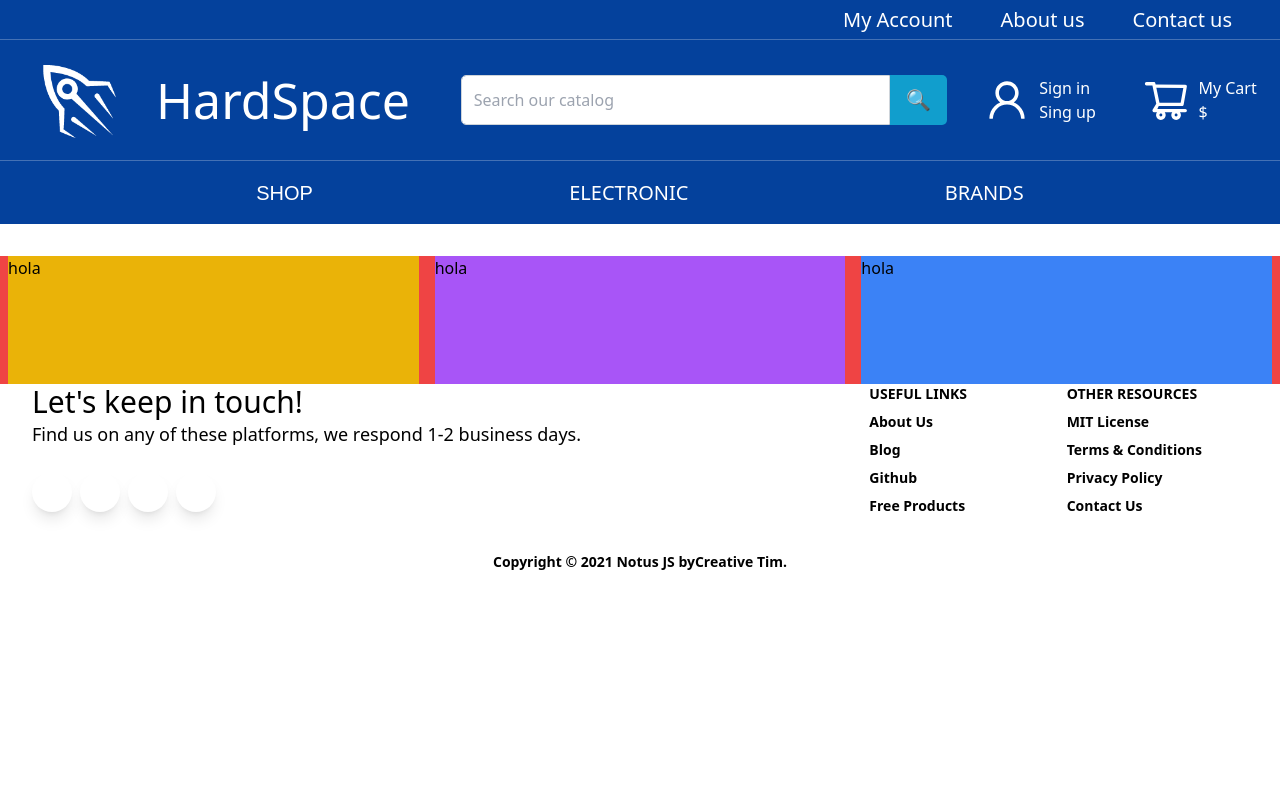
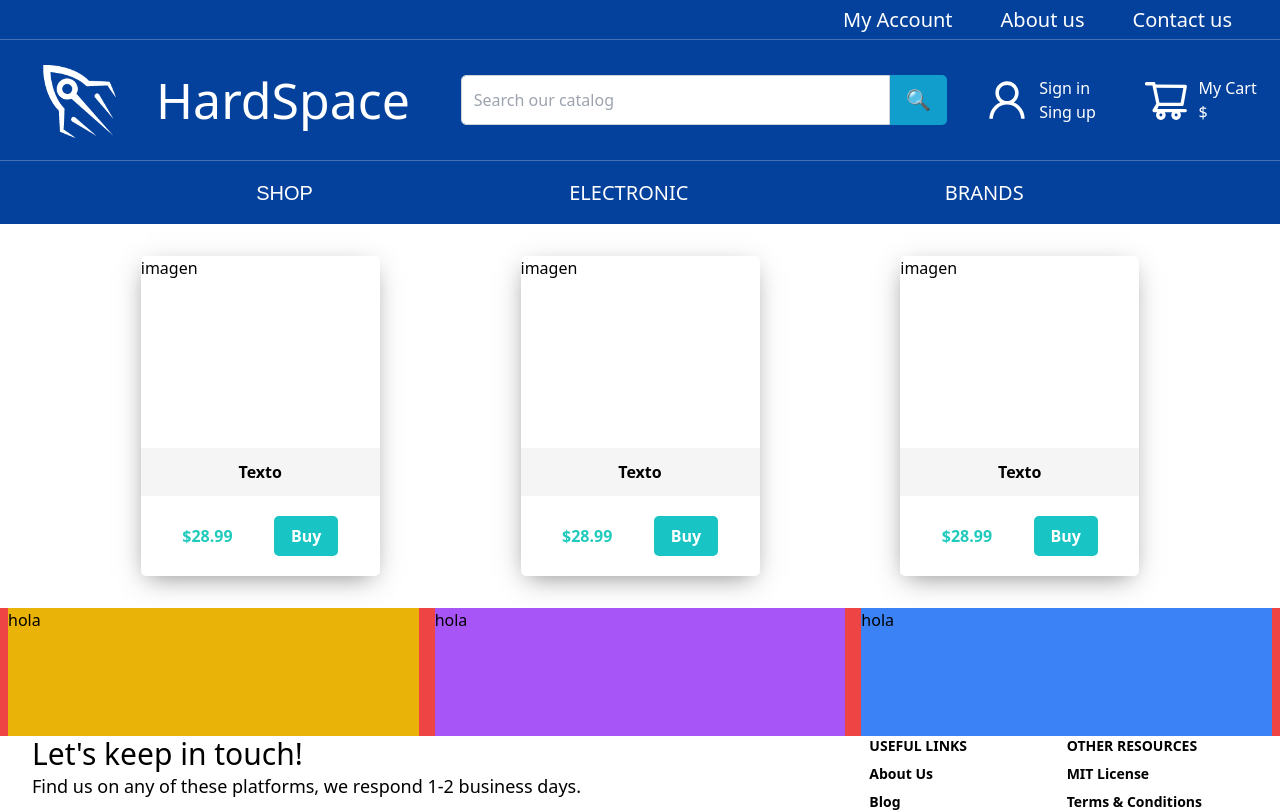
Before and after one commit to lucianhoff/hardspace-webapp, a React (Create React App) app in the folder frontend/: page /products in a window 1280 px wide. Shown: the top 812 px of the page. Built offline with nearby package versions, Linux system fonts and the light colour scheme; some icons are missing.

Commit message:
Products 0.5

```diff
--- a/frontend/src/App.css
+++ b/frontend/src/App.css
@@ -47,79 +47,72 @@
   }
 }
 
-
 /* images */
 
-.containerCarousel{
+.containerCarousel {
   height: 400px;
-  padding:2rem;
+  padding: 2rem;
 }
 
-.titleCarousel{
+.titleCarousel {
   font-size: 20px;
-  margin:2rem;
+  margin: 2rem;
   font-weight: bold;
   border-bottom: 1px solid rgb(25, 196, 196);
   display: inline;
 }
 
-.cardCarousel{
+.cardCarousel {
   margin-top: 2rem;
-  display:flex;
+  display: flex;
   flex-direction: column;
   border-radius: 5px;
   height: 20rem;
-  color:rgb(0, 0, 0);
+  color: rgb(0, 0, 0);
   width: 239px;
-  justify-content: space-around!important;
-  box-shadow: -1px 7px 25px -7px rgba(74,70,70,0.67);
-  -webkit-box-shadow: -1px 7px 25px -7px rgba(74,70,70,0.67);
-  -moz-box-shadow: -1px 7px 25px -7px rgba(74,70,70,0.67);
+  justify-content: space-around !important;
+  box-shadow: -1px 7px 25px -7px rgba(74, 70, 70, 0.67);
+  -webkit-box-shadow: -1px 7px 25px -7px rgba(74, 70, 70, 0.67);
+  -moz-box-shadow: -1px 7px 25px -7px rgba(74, 70, 70, 0.67);
 }
 
-.slider{
-  margin:2rem!important;
+.slider {
+  margin: 2rem !important;
 }
-.imgCarousel{
+.imgCarousel {
   height: 12rem;
-
 }
 
-
-.txtCarousel{
-  display:flex;
+.txtCarousel {
+  display: flex;
   justify-content: center;
   height: 3rem;
   background-color: rgba(43, 43, 42, 0.048);
-  align-items:center;
+  align-items: center;
   font-weight: bold;
-
 }
 
-.txtCarousel:hover{
- color:rgb(32, 202, 188);
+.txtCarousel:hover {
+  color: rgb(32, 202, 188);
 }
 
-.price-button{
+.price-button {
   font-weight: bold;
   color: rgb(32, 202, 188);
-display:flex;
-justify-content: space-evenly;
-align-items:center;
-height: 5rem;
+  display: flex;
+  justify-content: space-evenly;
+  align-items: center;
+  height: 5rem;
 }
 
-.buttonCarousel{
+.buttonCarousel {
   font-weight: bold;
-  color:white;
+  color: white;
   padding: 0.5rem;
   background-color: rgb(25, 196, 196);
   border-radius: 5px;
   width: 5vw;
-
 }
-
-
 
 .slick-track {
   width: 100%;
@@ -127,8 +120,14 @@ height: 5rem;
 }
 .slick-slide {
   margin: 0 10px;
-
 }
 .slick-list {
   margin: 0 -20px;
 }
+
+.products {
+  display: flex;
+  flex-direction: row;
+  flex-wrap: wrap;
+  justify-content: space-evenly;
+}
--- a/frontend/src/App.js
+++ b/frontend/src/App.js
@@ -1,6 +1,7 @@
 //components
 import Footer from "./components/Footer";
 import Navigation from "./components/navbar/Navbar";
+import { Products } from "./pages/Products";
 
 //pages
 import Home from './pages/Home';
@@ -18,6 +19,8 @@ function App() {
     <Navigation />
       <Routes>
         <Route path="/" element={<Home />} />
+        <Route path="/products" element={<Products />} />
+
       </Routes>
       <Footer/>
     </BrowserRouter>
--- /dev/null
+++ b/frontend/src/pages/Products.js
@@ -0,0 +1,36 @@
+import React from "react";
+import "../App.css"
+
+export const Products = () => {
+  return (
+
+    <div>
+    <div className="products">
+      <div className="cardCarousel">
+        <div className="imgCarousel">imagen</div>
+        <h4 className="txtCarousel">Texto</h4>
+        <div className="price-button">
+          <p>$28.99</p>
+          <button className="buttonCarousel">Buy</button>
+        </div>
+      </div>
+      <div className="cardCarousel">
+        <div className="imgCarousel">imagen</div>
+        <h4 className="txtCarousel">Texto</h4>
+        <div className="price-button">
+          <p>$28.99</p>
+          <button className="buttonCarousel">Buy</button>
+        </div>
+      </div>
+      <div className="cardCarousel">
+        <div className="imgCarousel">imagen</div>
+        <h4 className="txtCarousel">Texto</h4>
+        <div className="price-button">
+          <p>$28.99</p>
+          <button className="buttonCarousel">Buy</button>
+        </div>
+      </div>
+    </div>
+    </div>
+  );
+};
```
